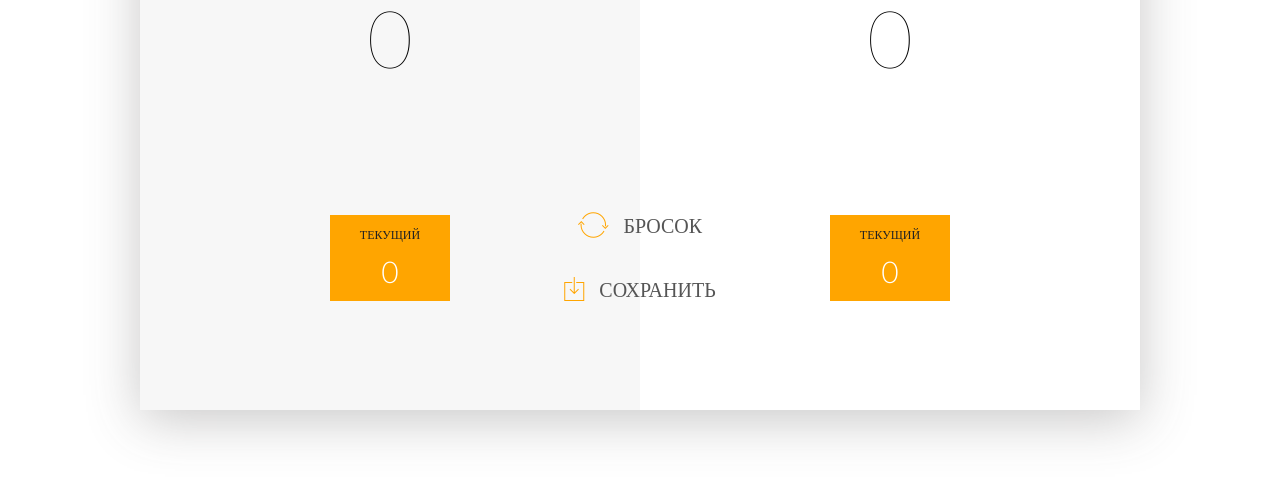
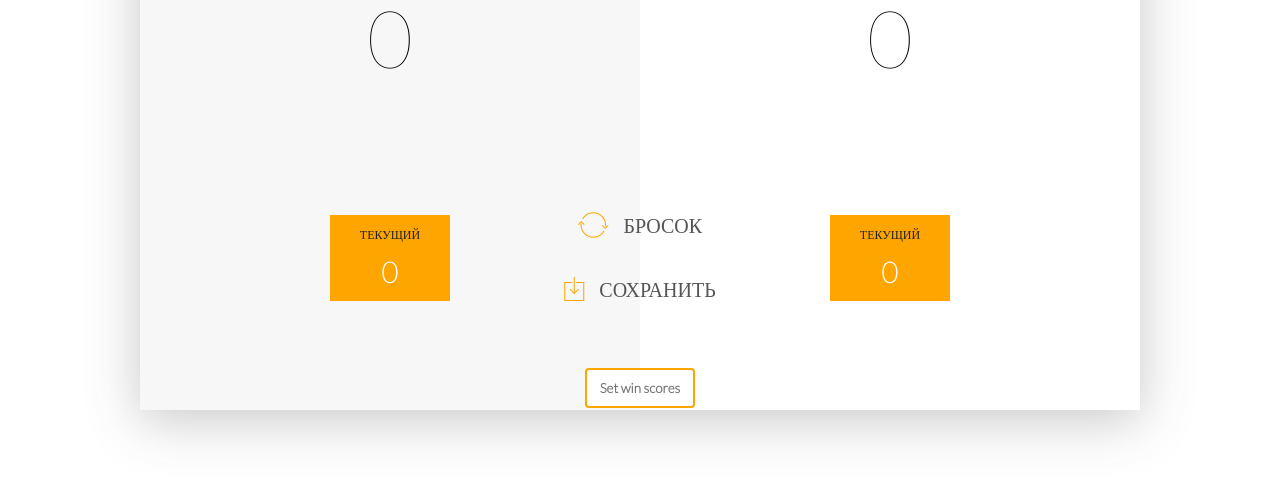
Before and after one commit to Roka20012/homework3, a plain HTML site: page index.html in a window 1280 px wide. Shown: the part 290-768 px from the top of the page. Drawn offline with nearby package versions, Linux system fonts and the light colour scheme.

Commit message:
task3 doneadd manual input win scores

```diff
--- a/app.js
+++ b/app.js
@@ -10,12 +10,15 @@ GAME RULES:
 */
 
 const RESET_VALUE = 2;
+const DEFAULT_WIN_SCORES = 100;
 
 let scores = [0, 0];
 let activePlayer = 0;
 let current = 0;
+let manualWinScores;
 const diceElement1 = document.querySelector('.dice-1');
 const diceElement2 = document.querySelector('.dice-2');
+const inputWinScores = document.querySelector('.input-scores');
 
 const initGame = () => {
   document.querySelector('#current-0').textContent = 0;
@@ -41,7 +44,7 @@ document.querySelector('.btn-roll').addEventListener('click', function() {
     current += dice1 + dice2;
     document.getElementById('current-'+activePlayer).textContent = current;
 
-    if (scores[activePlayer] + current >= 20) {
+    if (scores[activePlayer] + current >= (manualWinScores || DEFAULT_WIN_SCORES)) {
       alert(`Player ${activePlayer} won!!!`);
     }
 
@@ -70,3 +73,7 @@ document.querySelector('.btn-hold').addEventListener('click', function() {
 document.querySelector('.btn-new').addEventListener('click', function() {
   initGame();
 });
+
+const setWinScores = ({target}) => manualWinScores = target.valueAsNumber;
+
+inputWinScores.addEventListener("keyup", setWinScores);
--- a/index.html
+++ b/index.html
@@ -35,6 +35,7 @@
 
             <img src="dice-5.png" alt="Dice-1" class="dice dice-1">
             <img src="dice-5.png" alt="Dice-2" class="dice dice-2">
+            <input type="number" class="input-scores" placeholder="Set win scores">
         </div>
 
         <script src="app.js"></script>
--- a/style.css
+++ b/style.css
@@ -152,3 +152,27 @@ i {
 
 .winner { background-color: #f7f7f7; }
 .winner .player-name { font-weight: 300; color: #EB4D4D; }
+
+.input-scores {
+    width: 110px;
+    padding: 10px 10px;
+    position: absolute;
+    bottom: -18px;
+    text-align: center;
+    left: 50%;
+    transform: translate(-50%, -50%);
+    font-family: Lato;
+    -webkit-appearance: none;
+    -moz-appearance: none;
+    font-weight: bold;
+    display: inline-block;
+    border: 2px solid orange;
+    border-radius: 4px;
+    box-sizing: border-box;
+}
+
+.input-scores::-webkit-inner-spin-button,
+.input-scores::-webkit-outer-spin-button {
+    -webkit-appearance: none;
+    margin: 0;
+}
```
